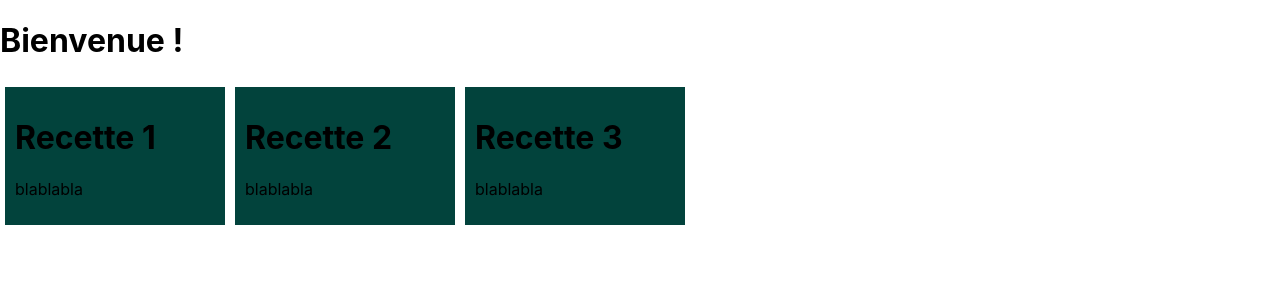
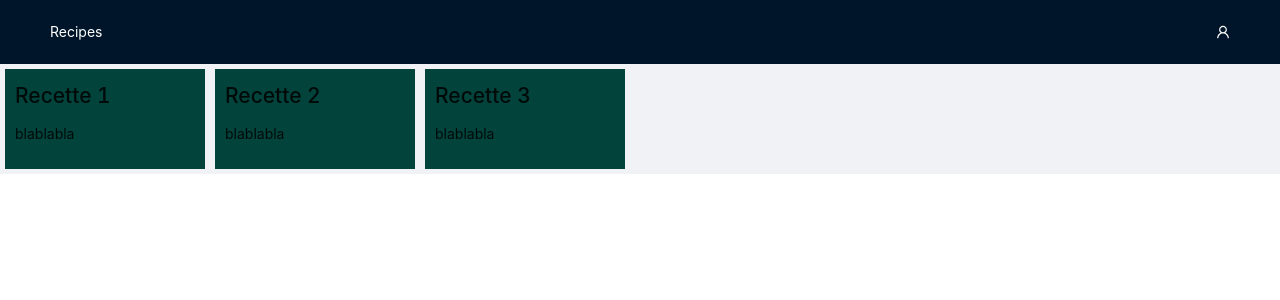
Before and after one commit to SimonDuperray/ReactCourse_Recipes, a Next.js app: page / in a window 1280 px wide. Shown: the top 300 px of the page. Built offline with nearby package versions, Linux system fonts and the light colour scheme.

Commit message:
:sparkles: add header with icon

```diff
--- a/components/App.js
+++ b/components/App.js
@@ -1,5 +1,7 @@
 import { useState, useEffect } from "react";
 import Card from "../components/Card";
+import { Layout, PageHeader, Col, Row } from "antd";
+import { UserOutlined } from "@ant-design/icons";
 
 const App = ({ title }) => {
 
@@ -18,17 +20,32 @@ const App = ({ title }) => {
     const renderRecipes = Object.entries(recipes).map(([index, item]) => {
         return (
             <Card className="card" title={index} description={item} />
-
         )
     });
 
+    const { Header, Content } = Layout;
+
     return (
-        <div>
-            <h1>{state ? title : "Loading title..."}</h1>
-            <div className="cards-container">
-                {renderRecipes}
-            </div>
-        </div>
+        <Layout>
+            <Header>
+                <Row justify="space-between">
+                    <Col style={{color: "#fff"}}>
+                        Recipes
+                    </Col>
+                    <Col>
+                        <UserOutlined style={{color: "#fff"}} />
+                    </Col>
+                </Row>
+            </Header>
+            <Content>
+                <div>
+                    <div className="cards-container">
+                        {renderRecipes}
+                    </div>
+                </div>
+            </Content>
+        </Layout>
+
     )
 };
 
--- a/package.json
+++ b/package.json
@@ -9,6 +9,7 @@
     "lint": "next lint"
   },
   "dependencies": {
+    "@ant-design/icons": "^4.7.0",
     "antd": "^4.23.6",
     "next": "12.3.1",
     "react": "18.2.0",
--- a/pages/_app.js
+++ b/pages/_app.js
@@ -1,5 +1,6 @@
 import '../styles/globals.css';
 import '../styles/card.css';
+import "antd/dist/antd.min.css";
 
 function MyApp({ Component, pageProps }) {
   return (
--- a/styles/globals.css
+++ b/styles/globals.css
@@ -11,6 +11,9 @@ a {
   text-decoration: none;
 }
 
-/* * {
-  box-sizing: border-box;
-} */
+.site-page-header {
+  border: 1px solid rgb(235, 237, 240);
+  font-size: 30px;
+  padding-left: 10px;
+  padding: 5px 0 5px 5px;
+}
```
